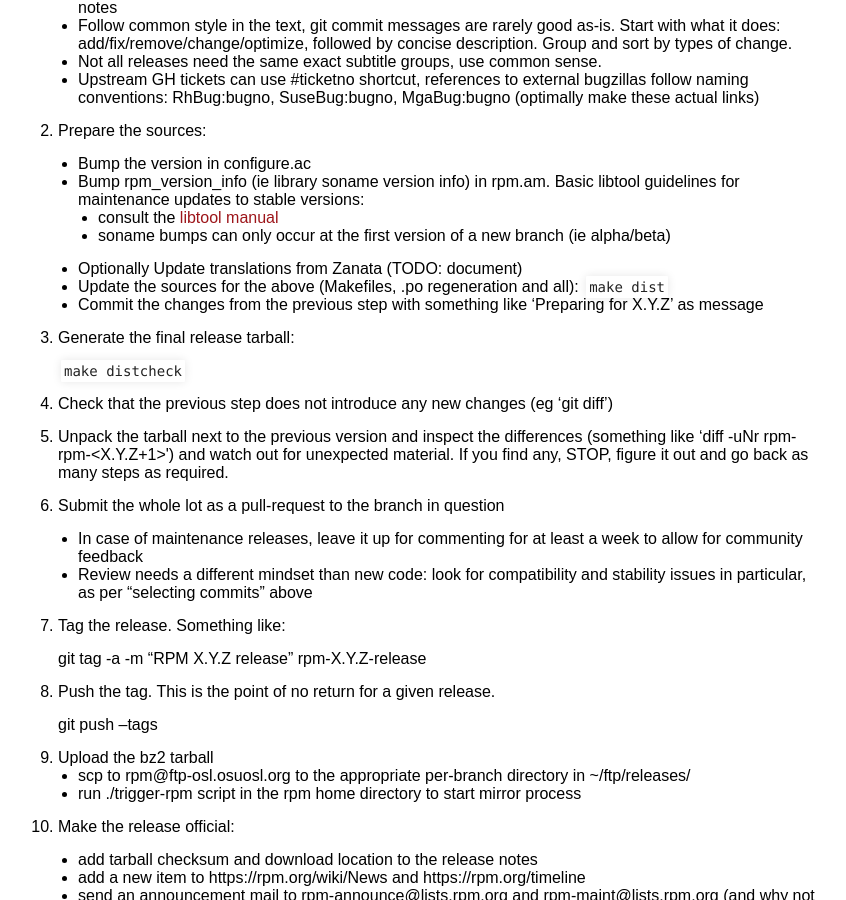
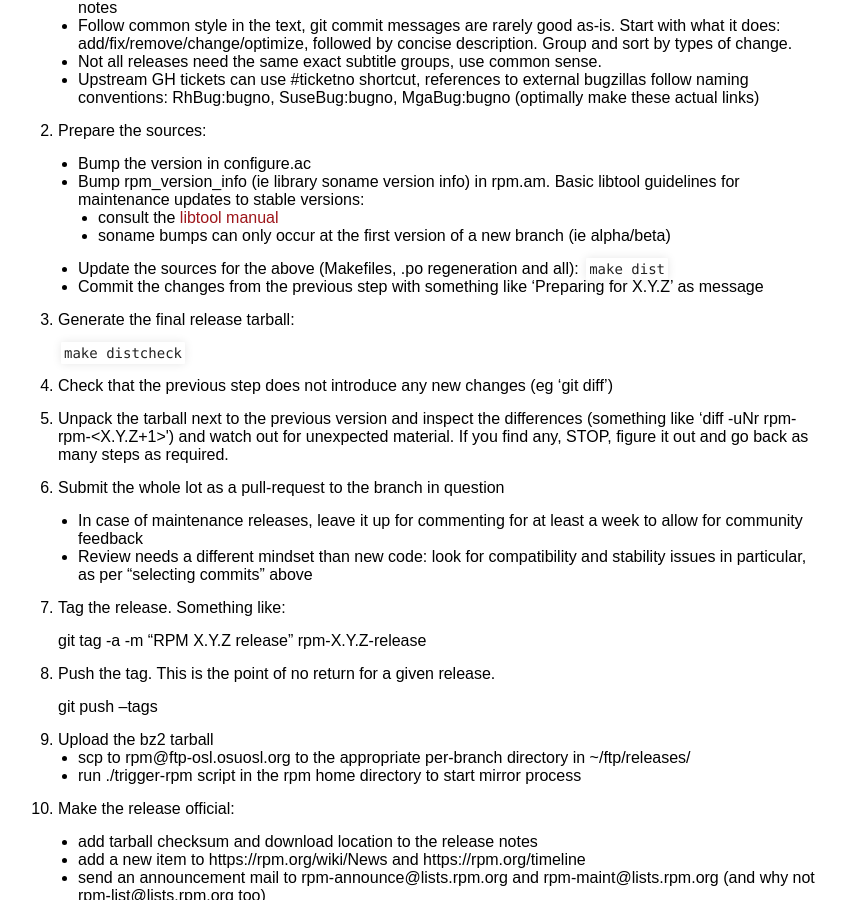
Before and after one commit to rpm-software-management/rpm-web, a Jekyll site: the page built from devel_doc/release_maintaince.md, in a window 1280 px wide and 900 px high, scrolled down 1307 px. Shown: the whole window, without its empty margins (212-1058 px from the left). Built offline with Jekyll 4.4.1, drawn with Linux system fonts in a browser that asks for light colours.

Commit message:
Drop reference to Zanata from release maintenance

````diff
--- a/devel_doc/release_maintaince.md
+++ b/devel_doc/release_maintaince.md
@@ -67,7 +67,6 @@ If the answer to any of the above is "yes" then its almost certainly not appropr
         * consult the [libtool manual](https://www.gnu.org/software/libtool/manual/html_node/Updating-version-info.html)
         * soname bumps can only occur at the first version of a new branch (ie alpha/beta)
 
-    * Optionally Update translations from Zanata (TODO: document)
     * Update the sources for the above (Makefiles, .po regeneration and all): ```make dist```
     * Commit the changes from the previous step with something like 'Preparing for X.Y.Z' as message
 
````
